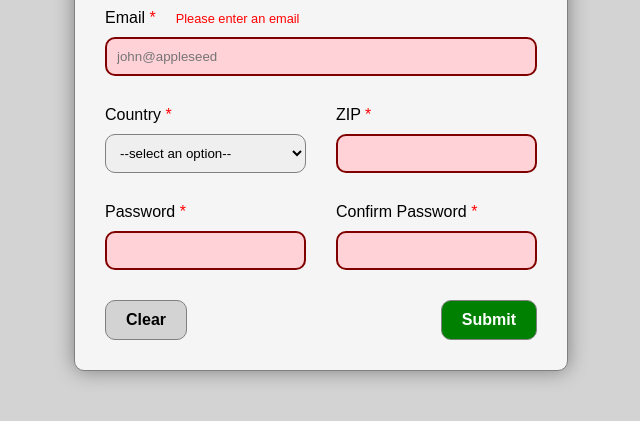
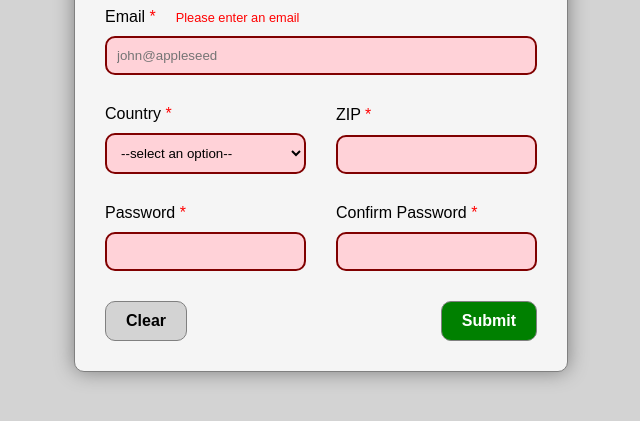
Before and after one commit to strallia/form-validation-with-js, a website built with webpack: page src/index.html in a window 1280 px wide. Shown: the part 259-680 px from the top of the page, without its empty margins (319-959 px from the left). Built offline with nearby package versions, Linux system fonts and the light colour scheme.

Commit message:
Add invalid style to select

```diff
--- a/src/styles.css
+++ b/src/styles.css
@@ -104,9 +104,14 @@ select option:first-of-type {
   display: none;
 }
 
-input:invalid {
+input:invalid,
+select:invalid {
   border: 2px solid maroon;
   background-color: rgb(255, 210, 216);
+}
+
+option {
+  background-color: white;
 }
 
 dialog {
```
